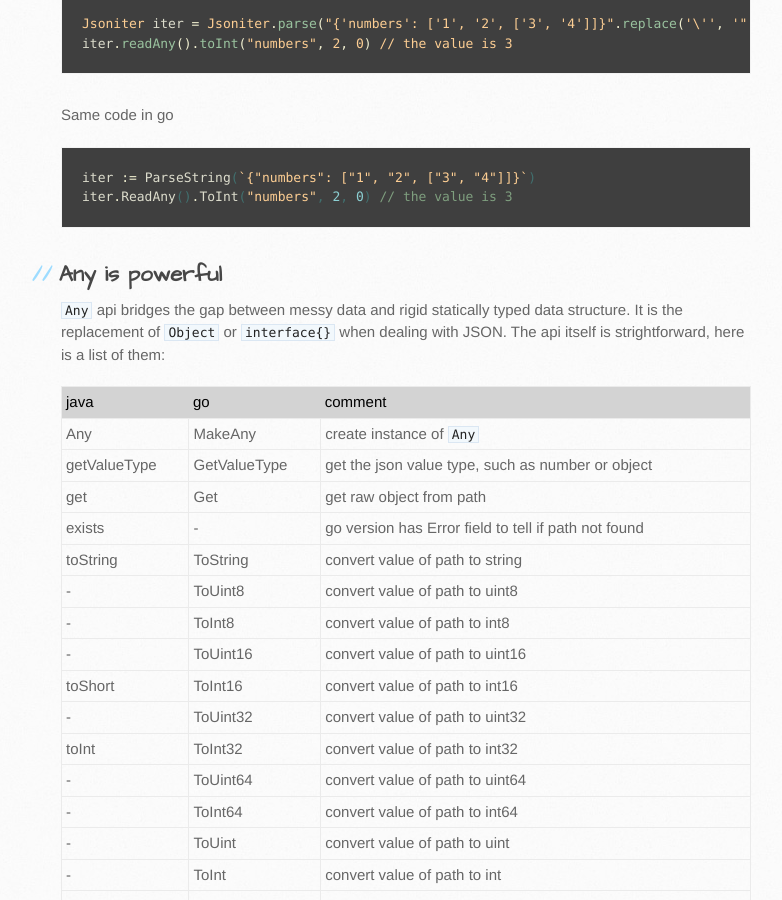
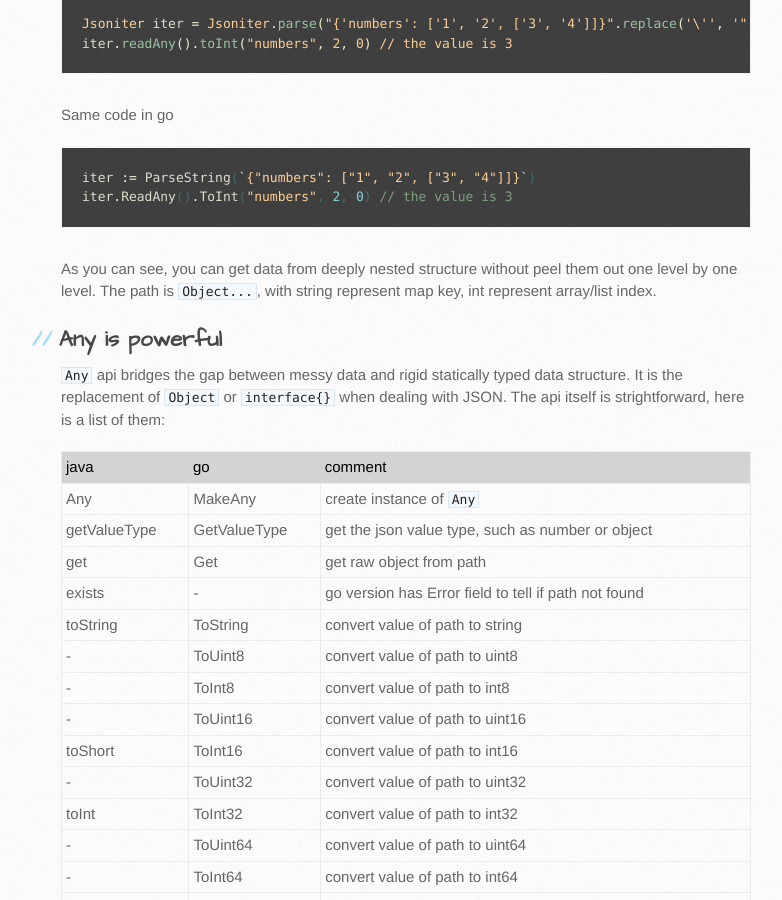
Before and after one commit to json-iterator/json-iterator.github.io, a Jekyll site: the page built from api.md, in a window 1280 px wide and 900 px high, scrolled down 8230 px. Shown: the whole window, without its empty margins (109-891 px from the left). Built offline with Jekyll 4.4.1, drawn with Linux system fonts in a browser that asks for light colours; comment, search, counter and statistics services are not loaded.

Commit message:
Update api.md

````diff
--- a/api.md
+++ b/api.md
@@ -346,6 +346,8 @@ iter := ParseString(`{"numbers": ["1", "2", ["3", "4"]]}`)
 iter.ReadAny().ToInt("numbers", 2, 0) // the value is 3
 ```
 
+As you can see, you can get data from deeply nested structure without peel them out one level by one level. The path is `Object...`, with string represent map key, int represent array/list index.
+
 ## Any is powerful
 
 `Any` api bridges the gap between messy data and rigid statically typed data structure. It is the replacement of `Object` or `interface{}` when dealing with JSON. The api itself is strightforward, here is a list of them:
````
